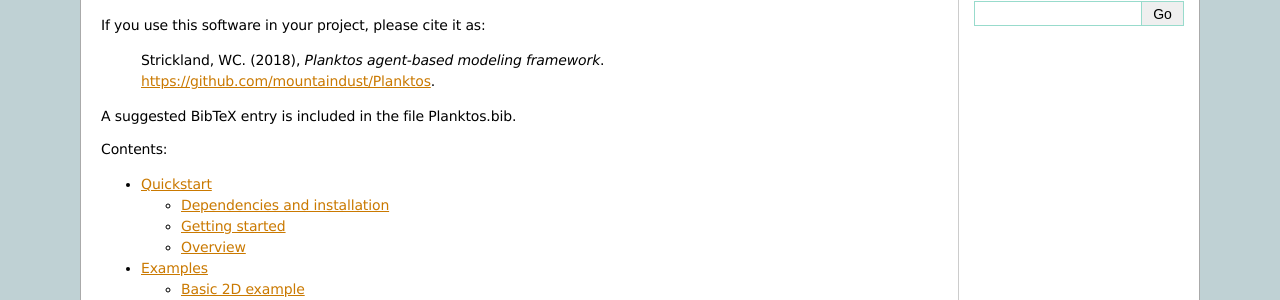
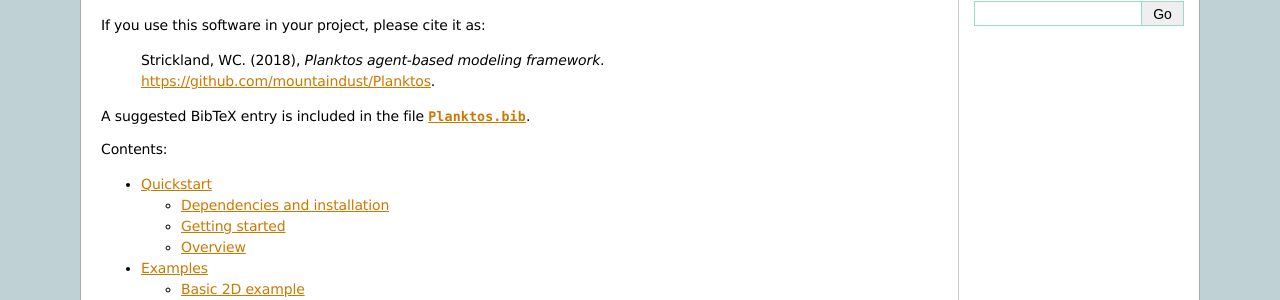
Before and after one commit to mountaindust/Planktos, a Sphinx documentation site: the page built from docs/index.rst, in a window 1280 px wide. Shown: the part 325-625 px from the top of the page. Built offline with Sphinx 7.4.7, drawn with Linux system fonts in a browser that asks for light colours; part of the change alters nothing that is shown.

```diff
--- a/docs/index.rst
+++ b/docs/index.rst
@@ -32,7 +32,8 @@ If you use this software in your project, please cite it as:
   Strickland, WC. (2018), *Planktos agent-based modeling framework*.
   https://github.com/mountaindust/Planktos.
 
-A suggested BibTeX entry is included in the file Planktos.bib.
+A suggested BibTeX entry is included in the file
+:download:`Planktos.bib <../Planktos.bib>`.
 
 .. toctree::
    :maxdepth: 2
```
